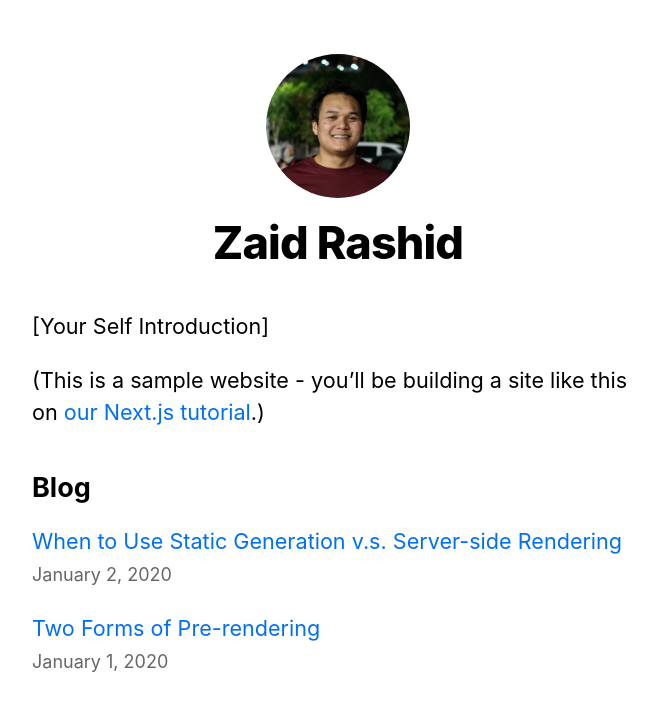
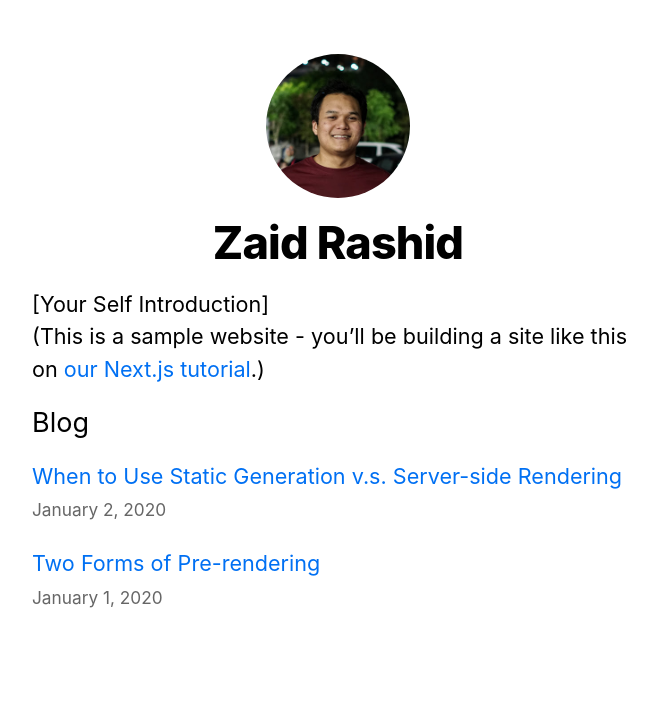
Before and after one commit to zaidrashid/jam-berapa, a Next.js app: page / in a window 1280 px wide. Shown: the top 710 px of the page, without its empty margins (302-959 px from the left). Built offline with nearby package versions, Linux system fonts and the light colour scheme.

Commit message:
Added tailwindcss and convert certain components

```diff
--- a/components/layout.js
+++ b/components/layout.js
@@ -31,7 +31,7 @@ export default function Layout({ children, home }) {
             <Image
               priority
               src="/images/profile.jpg"
-              className={utilStyles.borderCircle}
+              className="rounded-full"
               height={144}
               width={144}
               alt={name}
@@ -45,7 +45,7 @@ export default function Layout({ children, home }) {
                 <Image
                   priority
                   src="/images/profile.jpg"
-                  className={utilStyles.borderCircle}
+                  className="rounded-full"
                   height={108}
                   width={108}
                   alt={name}
--- /dev/null
+++ b/postcss.config.js
@@ -0,0 +1,6 @@
+module.exports = {
+  plugins: {
+    tailwindcss: {},
+    autoprefixer: {},
+  },
+}
--- a/styles/globals.css
+++ b/styles/globals.css
@@ -1,3 +1,7 @@
+@tailwind base;
+@tailwind components;
+@tailwind utilities;
+
 html,
 body {
   padding: 0;
--- /dev/null
+++ b/tailwind.config.js
@@ -0,0 +1,14 @@
+module.exports = {
+  purge: [
+    './pages/**/*.{js,ts,jsx,tsx}',
+    './components/**/*.{js,ts,jsx,tsx}',
+  ],
+  darkMode: false, // or 'media' or 'class'
+  theme: {
+    extend: {},
+  },
+  variants: {
+    extend: {},
+  },
+  plugins: [],
+}
```
Also changed, not shown: package.json (+7 -2 lines), 1 other file (tests, documents, lock files or other folders).
